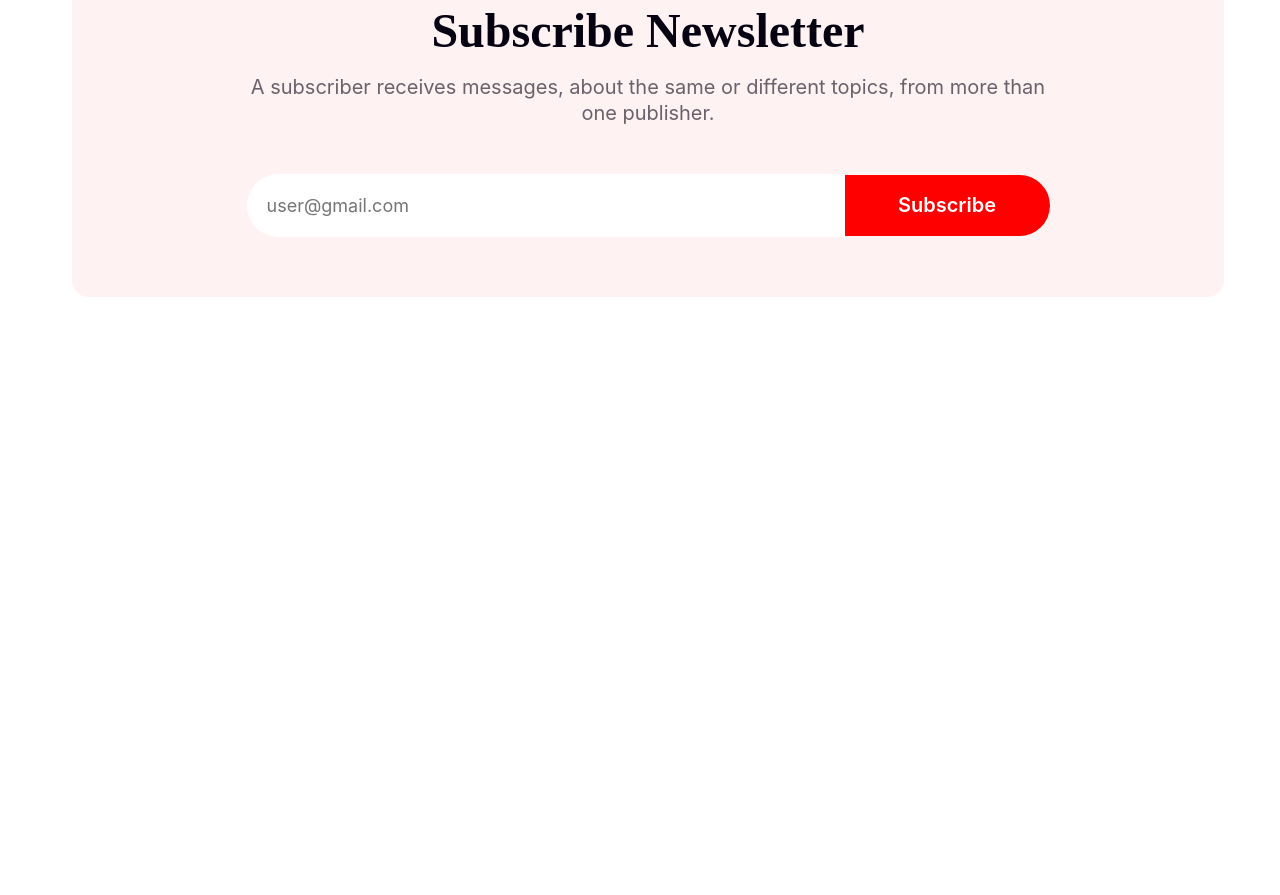
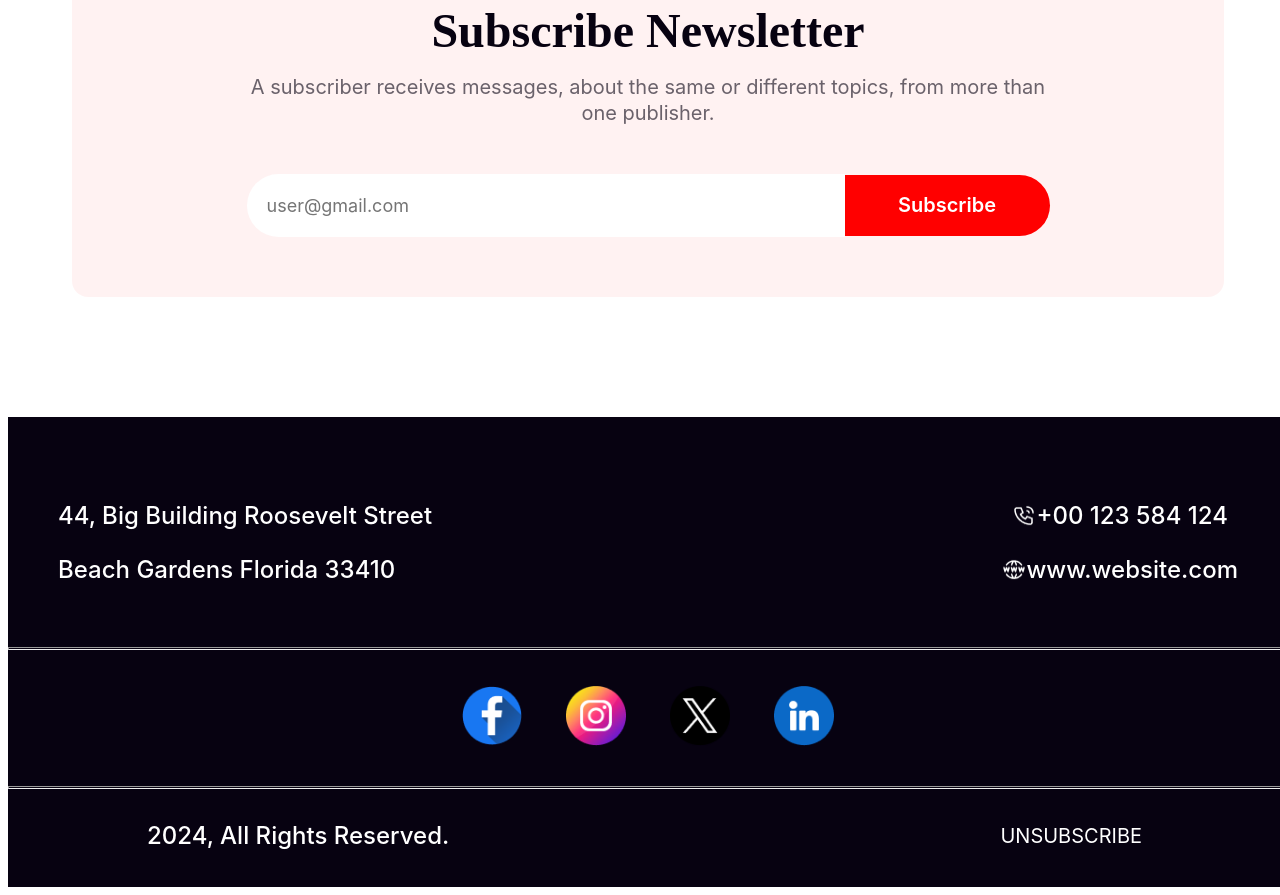
Before and after one commit to nahidhzm/b9-a1, a plain HTML site: page index.html in a window 1280 px wide. Shown: the part 3900-4795 px from the top of the page. Before the commit the page ends 4205 px from the top, so only its background shows below. Drawn offline with Linux system fonts and the light colour scheme.

Commit message:
footer section added

```diff
--- a/index.html
+++ b/index.html
@@ -73,14 +73,16 @@
                 <div class="circle-image-section-first">
                     <h4>NEW BEST OFFER</h4>
                     <h3>Coming Soon</h3>
-                    <p>Hello from your friends at [company]! We're offering a special 30% discount on your next purchase with code SAVE30. Exclusive [company] Offer: Get 25% off storewide!</p>
+                    <p>Hello from your friends at [company]! We're offering a special 30% discount on your next purchase
+                        with code SAVE30. Exclusive [company] Offer: Get 25% off storewide!</p>
                 </div>
                 <div class="circle-image-section-second">
                     <img src="images/Ellipse 1.png" alt="">
                 </div>
                 <div class=circle-image-section-third>
                     <h2>2024</h2>
-                    <p>The sale begins on Saturday and will run for a full week. Come down to the store Saturday for the best surprise deals and other events!</p>
+                    <p>The sale begins on Saturday and will run for a full week. Come down to the store Saturday for the
+                        best surprise deals and other events!</p>
                     <img src="images/Group 96.png" alt="">
                 </div>
             </div>
@@ -95,7 +97,9 @@
         <section class="portfolio-section">
             <h3>THE BEST GIFTS</h3>
             <h1>Our Awesome Portfolio</h1>
-            <p>Term used interchangeably to describe the creation of clothing, footwear, accessories, cosmetics, and jewellery of different cultural aesthetics and their mix and match into outfits that depict distinctive ways of dressing (styles and trends) as signifiers of social status, self-expression. </p>
+            <p>Term used interchangeably to describe the creation of clothing, footwear, accessories, cosmetics, and
+                jewellery of different cultural aesthetics and their mix and match into outfits that depict distinctive
+                ways of dressing (styles and trends) as signifiers of social status, self-expression. </p>
             <div>
                 <img src="images/Rectangle 3.png" alt="">
                 <img src="images/Rectangle 4.png" alt="">
@@ -126,8 +130,37 @@
 
     <!-- footer start -->
     <footer>
+        <div class="footer-address-contact">
+            <!-- address -->
+            <div class="address">
+                <p>44, Big Building Roosevelt Street
+                </p>
+                <p>Beach Gardens Florida 33410</p>
+            </div>
+            <!-- contact -->
+            <div class="contact">
+                <p><img src="images/Call.png" alt=""> <span>+00 123 584 124</span></p>
+                <p><img src="images/Website.png" alt=""> <span> www.website.com</span></p>
+            </div>
+        </div>
+        <div>
+            <hr class="line">
+            <div class="footer-icon">
+                <div>
+                    <img src="images/Facebook.png" alt="">
+                    <img src="images/Instagram.png" alt="">
+                    <img src="images/Twitter.png" alt="">
+                    <img src="images/Linkedin.png" alt="">
+                </div>
+            </div>
+            <hr class="line">
+        </div>
+        <div class="footer-copyright">
+            <p>2024, All Rights Reserved.</p>
+            <button>Unsubscribe</button>
+        </div>
+    </footer>
 
-    </footer>
     <!-- footer end -->
 
 </body>
--- a/styles/style.css
+++ b/styles/style.css
@@ -346,3 +346,86 @@ body {
 }
 
 /* end subscribe section */
+/* start footer section */
+footer {
+    width: 100%;
+    height: 470px;
+    background: #070211;
+    color: white;
+    margin-top: 120px;
+}
+
+.footer-address-contact {
+    display: flex;
+    justify-content: space-between;
+    padding-top: 60px;
+    padding-bottom: 30px;
+    font-family: Inter;
+    font-size: 24px;
+    font-style: normal;
+    font-weight: 500;
+    line-height: 30px;
+}
+
+.address {
+    margin-left: 50px;
+}
+
+.contact {
+    margin-right: 50px;
+}
+
+.contact p {
+    display: flex;
+    justify-content: center;
+    align-items: center;
+}
+
+.contact p img {
+    width: 24px;
+    height: 24px;
+}
+
+.line {
+    width: 100%;
+    height: 1px;
+    color: rgba(22, 20, 20, 0.15);
+}
+
+.footer-icon {
+    height: 120px;
+    display: flex;
+    justify-content: center;
+    align-items: center;
+}
+
+.footer-icon div img {
+    width: 60px;
+    height: 60px;
+    padding: 0px 20px;
+}
+
+.footer-copyright {
+    display: flex;
+    justify-content: space-between;
+    /* margin-top: 50px; */
+}
+
+.footer-copyright p {
+    font-family: Inter;
+    font-size: 24px;
+    font-weight: 500;
+    margin-left: 139px;
+}
+
+.footer-copyright button {
+    background-color: #070211;
+    border: none;
+    color: #FFF;
+    font-family: Inter;
+    font-size: 20px;
+    text-transform: uppercase;
+    padding-left: 120px;
+    margin-right: 140px;
+}
+/* end footer section */
```
